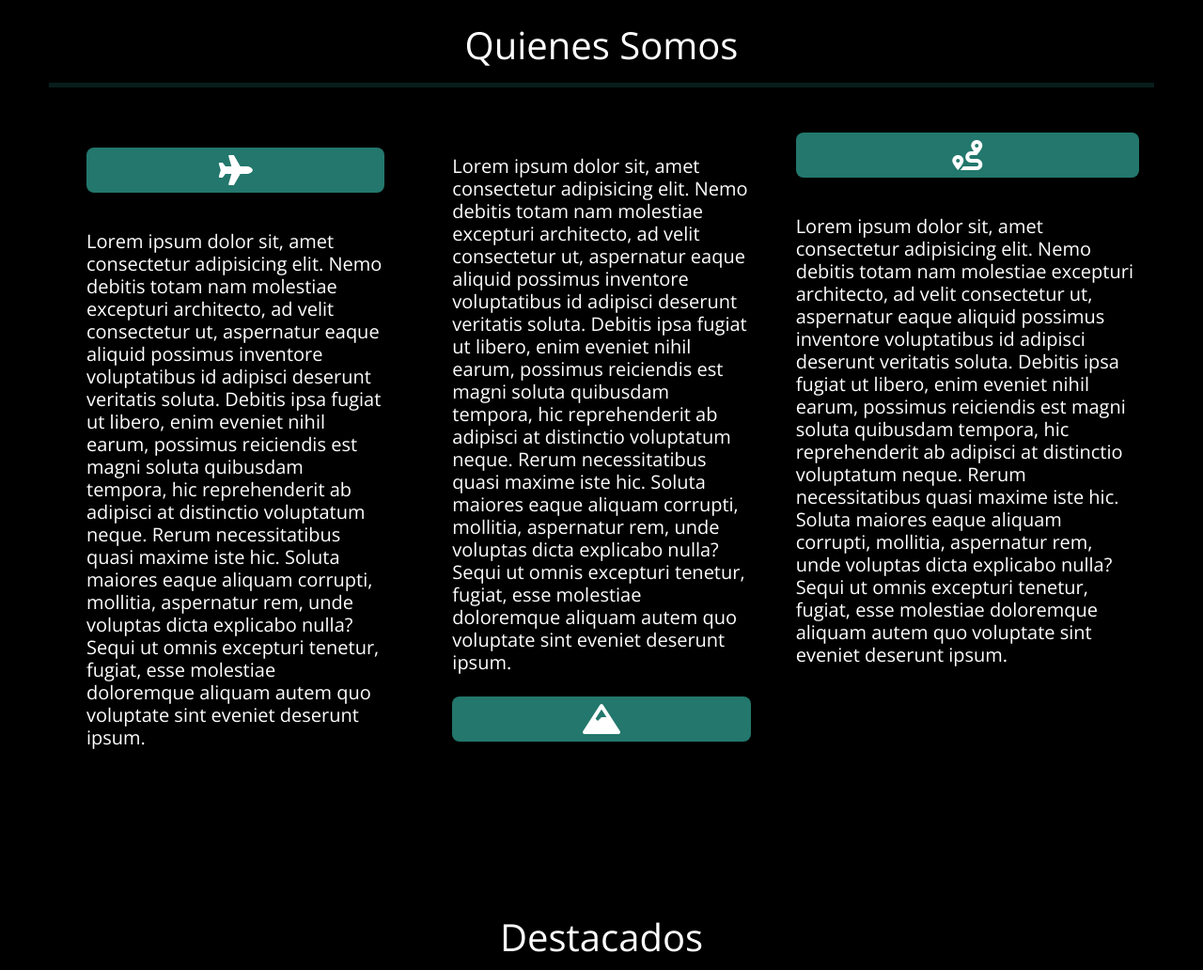
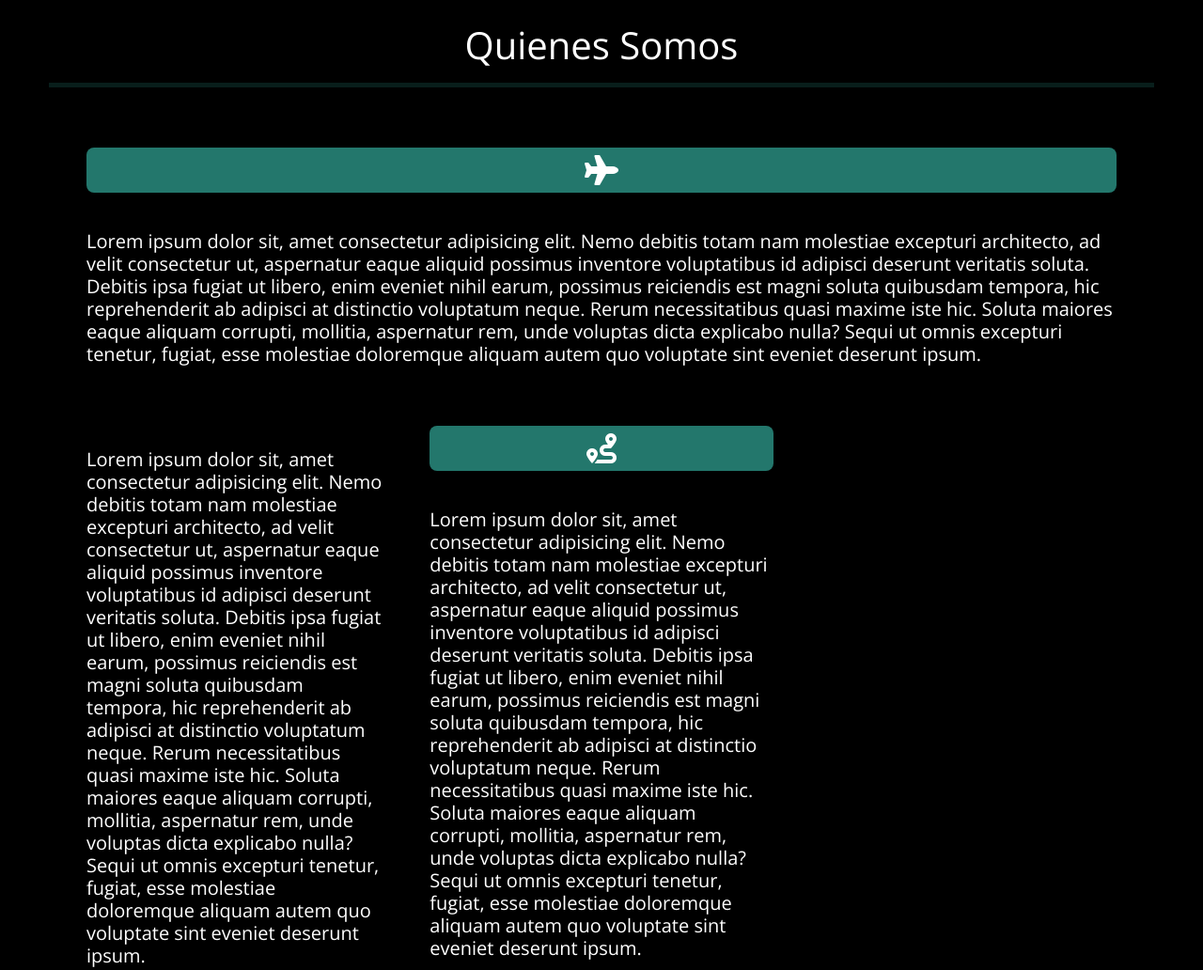
Before and after one commit to fenaluck/viaje_chile, a plain HTML site: page index.html in a window 1280 px wide. Shown: the part 1000-2032 px from the top of the page at 94% size. Drawn offline with nearby package versions, Linux system fonts and the light colour scheme.

Commit message:
se modifico la primera columna de las card

```diff
--- a/index.html
+++ b/index.html
@@ -113,7 +113,7 @@
     <!--Inicio de card-->
         <div class="container-fluid ">
           <div class="row p-2">
-            <div class="col-md-4 p3 d-block py-3">
+            <div class="col-md-12 p3 d-block py-3">
               <div class="container-fluid">
                   <div class="row py-2">
                       <div class="col-sm-12 col-md-12 p3 d-block">
```
